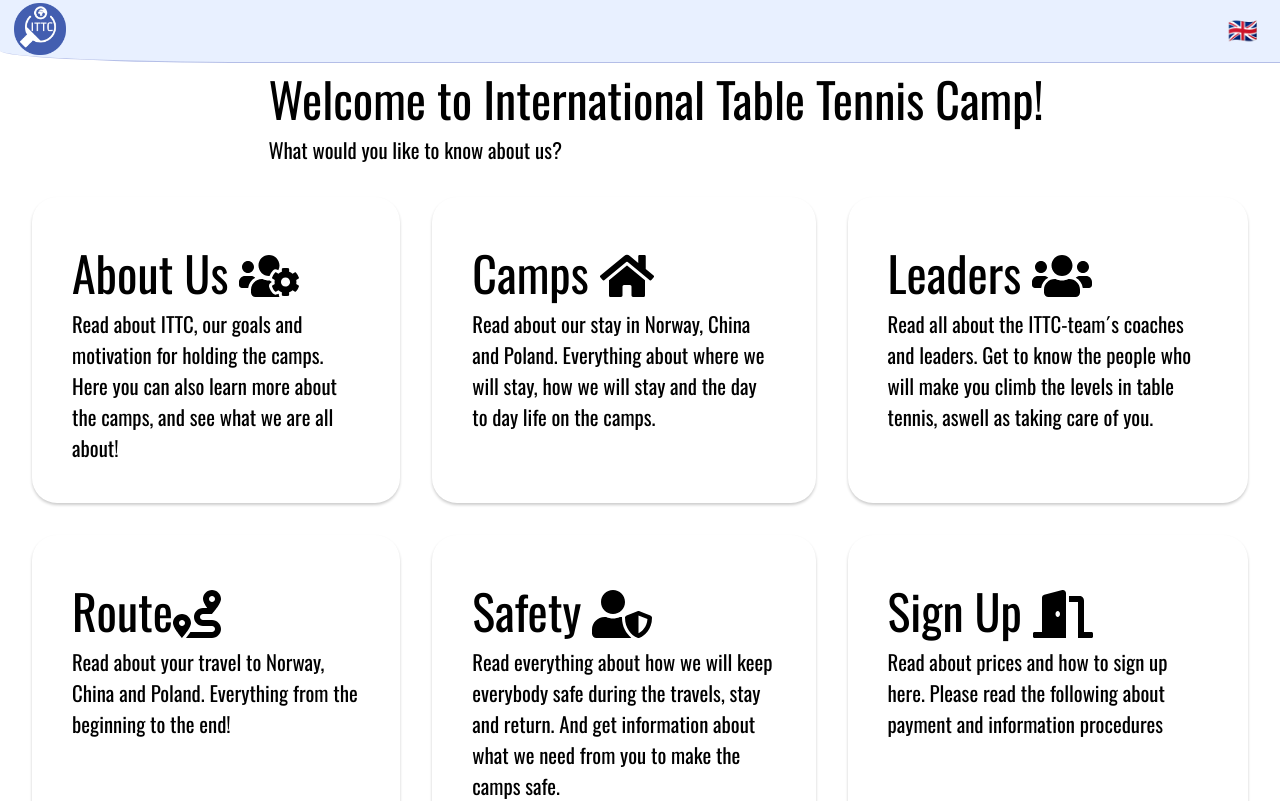
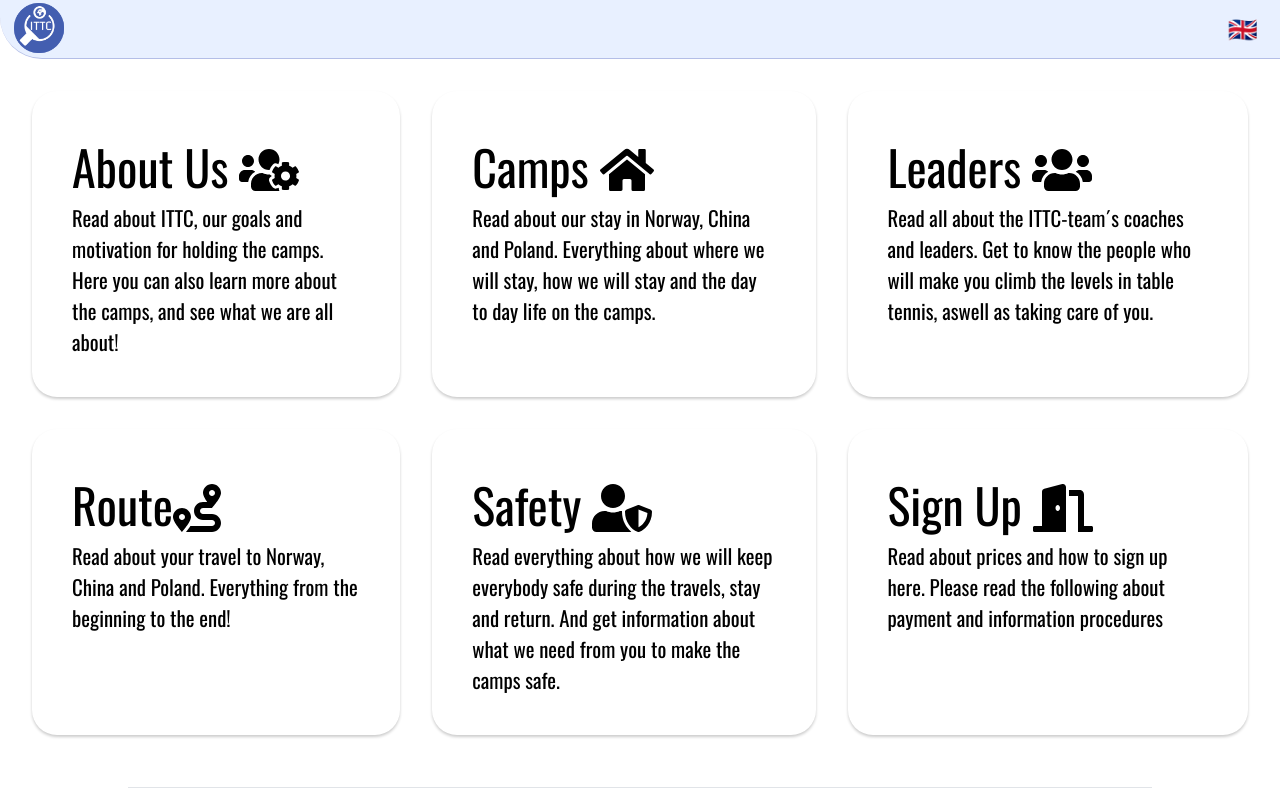
Before and after one commit to mikkelgud/InternationalTableTennisCamp, a React (Create React App) app: page / in a window 1280 px wide. Shown: the top 801 px of the page. Built offline with nearby package versions, Linux system fonts and the light colour scheme.

Commit message:
-Fixed spelling. -Once again I tried to fix i18n, but it didn.t go too well :(. -Changed some styling for navbar. -Deleted welcome header

```diff
--- a/src/App.js
+++ b/src/App.js
@@ -34,7 +34,7 @@ import Oscar from './Leaders/OscarPerman';
 function App() {
   return (
     <div className="App">
-      <Navbar />
+      <Navbar/>
       <Switch>
         <Route path="/" exact component={Home} />
         <Route path="/home" exact component={Home} />
--- a/src/Leaders/Mikkel.js
+++ b/src/Leaders/Mikkel.js
@@ -41,7 +41,7 @@ export default function MikkelGudmundsen() {
       </StyledTextSectionHeader>
       <br/>
       <StyledText>
-        Mikkel is a Norwegian tabel tennis player and coach.
+        Mikkel is a Norwegian table tennis player and coach.
         Today he playes for Harestua, where the first camp will be arranged.
         He Workes as coach in Fornebu BTK, Studies computer engeneering in Oslo and Practise table tennis every day.
         He's currently in the Senior national team training group in Norway, and he is still trying to reach new goals himself.
--- a/src/components/CampNorway.js
+++ b/src/components/CampNorway.js
@@ -48,7 +48,7 @@ const packText = "Read about what you should to remember for camp norway.";
 // const safteyTo= "/safety";
 
 
-export default function Stay(props) {
+export default function Stay() {
     ScrollTop();
     return (
 <React.Fragment>
--- a/src/components/Home.js
+++ b/src/components/Home.js
@@ -1,21 +1,7 @@
 import React from 'react';
-import styled from 'styled-components';
 import PlanLinkDiv from './LinkDivCard';
 import { Wrapper } from '../styleguides/StyledTextBoxWrapper';
-import { StyledText } from '../styleguides/StyledText';
-import { StyledTextSectionHeader } from '../styleguides/StyledSectionHeader';
 import { ScrollTop } from '../utils/ScrollToTopp';
-
-
-
-const HeaderWrap = styled.div`
-display: flex;
-align-items: center;
-justify-content: center;
-margin-left: 2rem;
-`
-
-// const aboutUsEmoji= "👨🏽‍💻👩🏻‍💻👨🏼‍💻";
 
 //travels
 const travelHeader = "Route";
@@ -87,18 +73,20 @@ const signUpTo = "/Signup";
 }
 ];
 
+
+
+
 export default function Home(props) {
+
     ScrollTop();
     return (
-        <>
-        <HeaderWrap>
-        <StyledTextSectionHeader>Welcome to International Table Tennis Camp! <StyledText>What would you like to know about us?</StyledText> </StyledTextSectionHeader>
-        </HeaderWrap>
+        <React.Fragment>
+        {/* <HeaderWrap>
+        <StyledTextSectionHeader><StyledText>What would you like to know about International Table Tennis Camp?</StyledText> </StyledTextSectionHeader>
+        </HeaderWrap> */}
         <Wrapper>
        {informationLinks.map( info => <PlanLinkDiv  to={info.to} header={info.header} text={info.text} icon={info.icon}/>)}
         </Wrapper>
-        <HeaderWrap><StyledText> </StyledText></HeaderWrap>
-
-        </>
+        </React.Fragment>
     )
 }
--- a/src/components/Navbar.js
+++ b/src/components/Navbar.js
@@ -20,9 +20,9 @@ const NavBarWrapper = styled.div`
   align-items: center;
   justify-content: space-between;
   background-color: #e4edffd6;
-  padding: 1.92345324234rem 1.4rem;
-  border-radius: 0 0 0 20%;
-  border-bottom: 1px solid #0a1c983b;
+  padding: 1.82345324234rem 1.4rem;
+  border-radius: 0 0 0 42px;
+  border-bottom: 0.5px solid #0a1c983b;
   position: -webkit-sticky; /* Safari */
   position: sticky;
   top: 0;
@@ -38,8 +38,8 @@ font-family: 'Oswald', sans-serif;
 const StyledImageLogo = styled.img`
 margin: 6px 0 0 -11px;
 padding: 0 ;
-height: 3.6rem;
-width: 3.6rem;
+height: 3.5rem;
+width: 3.5rem;
 `;
 
 // const MobileMenuWrapper = styled.div`
--- a/src/translations/no.js
+++ b/src/translations/no.js
@@ -1,3 +1,3 @@
 export default {
-    "home.header": "Welcome to International Table Tennis Camp! 🏓"
+    homeHeader: "Welcome to International Table Tennis Camp! 🏓",
   };
--- a/src/utils/i18n.js
+++ b/src/utils/i18n.js
@@ -6,13 +6,15 @@ import no from '../translations/no';
 i18n
   // pass the i18n instance to react-i18next.
   .use(initReactI18next)
+  .use(initReactI18next)
+  // init i18next
+  // for all options read: https://www.i18next.com/overview/configuration-options
   .init({
-    resources: {
-        en,
-        no
-    },
+    no,
+    en,
     fallbackLng: 'en',
     debug: true,
+
     interpolation: {
       escapeValue: false, // not needed for react as it escapes by default
     },
```
Also changed, not shown: src/Leaders/MariaXiao.js (+9 -15 lines).
